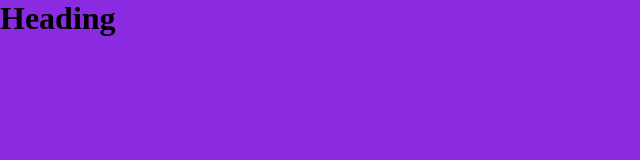
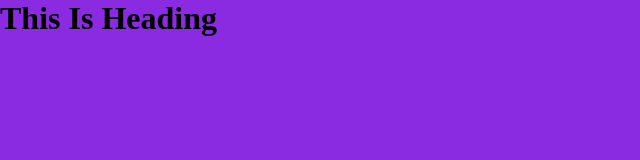
Before and after one commit to Mdnazir123/Project1, a plain HTML site: page index.html in a window 1280 px wide. Shown: the whole page, without its empty margins (0-640 px from the left). Drawn offline with Linux system fonts and the light colour scheme.

Commit message:
heading chages

```diff
--- a/index.html
+++ b/index.html
@@ -4,6 +4,6 @@
         <link rel="stylesheet" href="style.css">
     </head>
     <body>
-        <h1>Heading</h1>
+        <h1>This Is Heading</h1>
     </body>
 </html>
```
